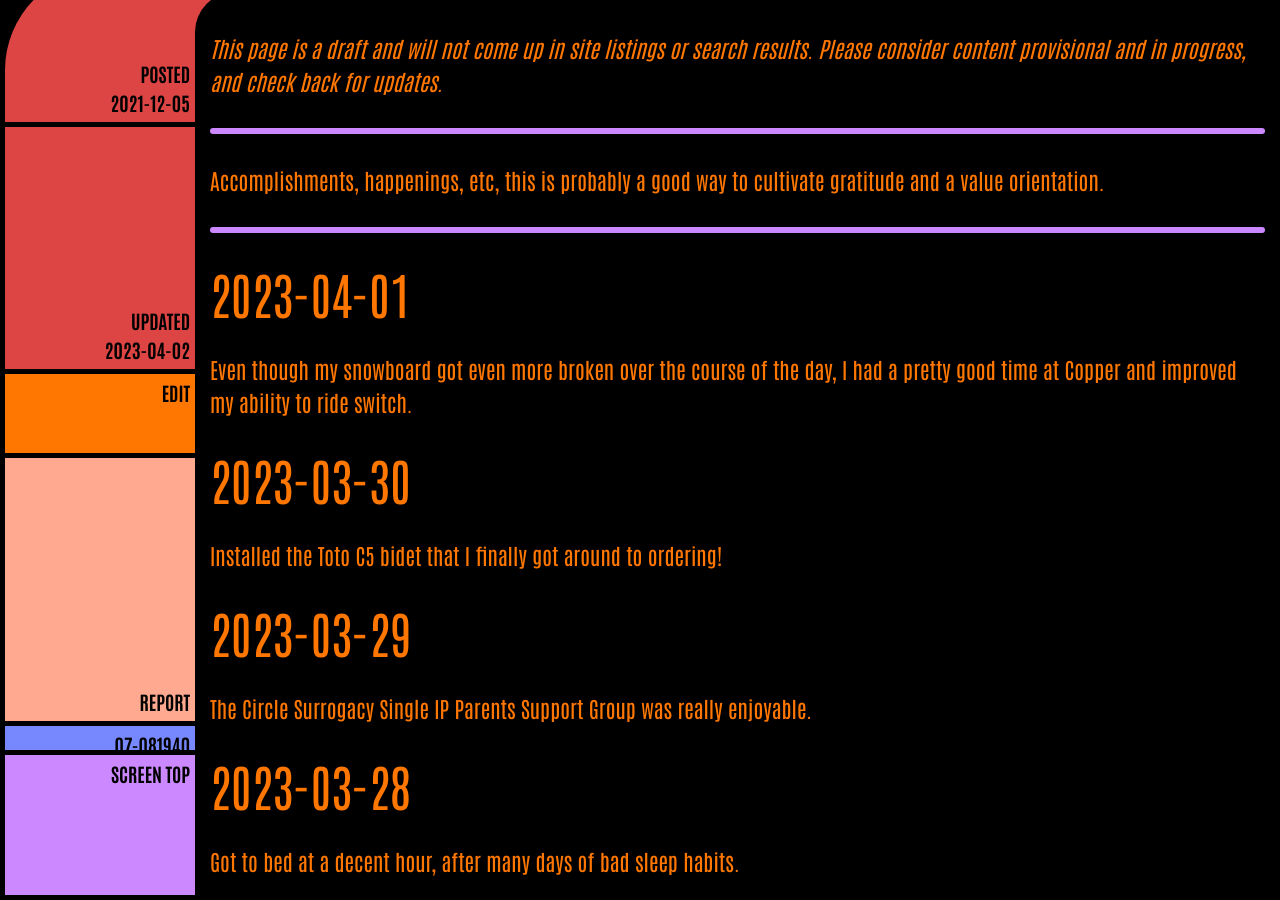
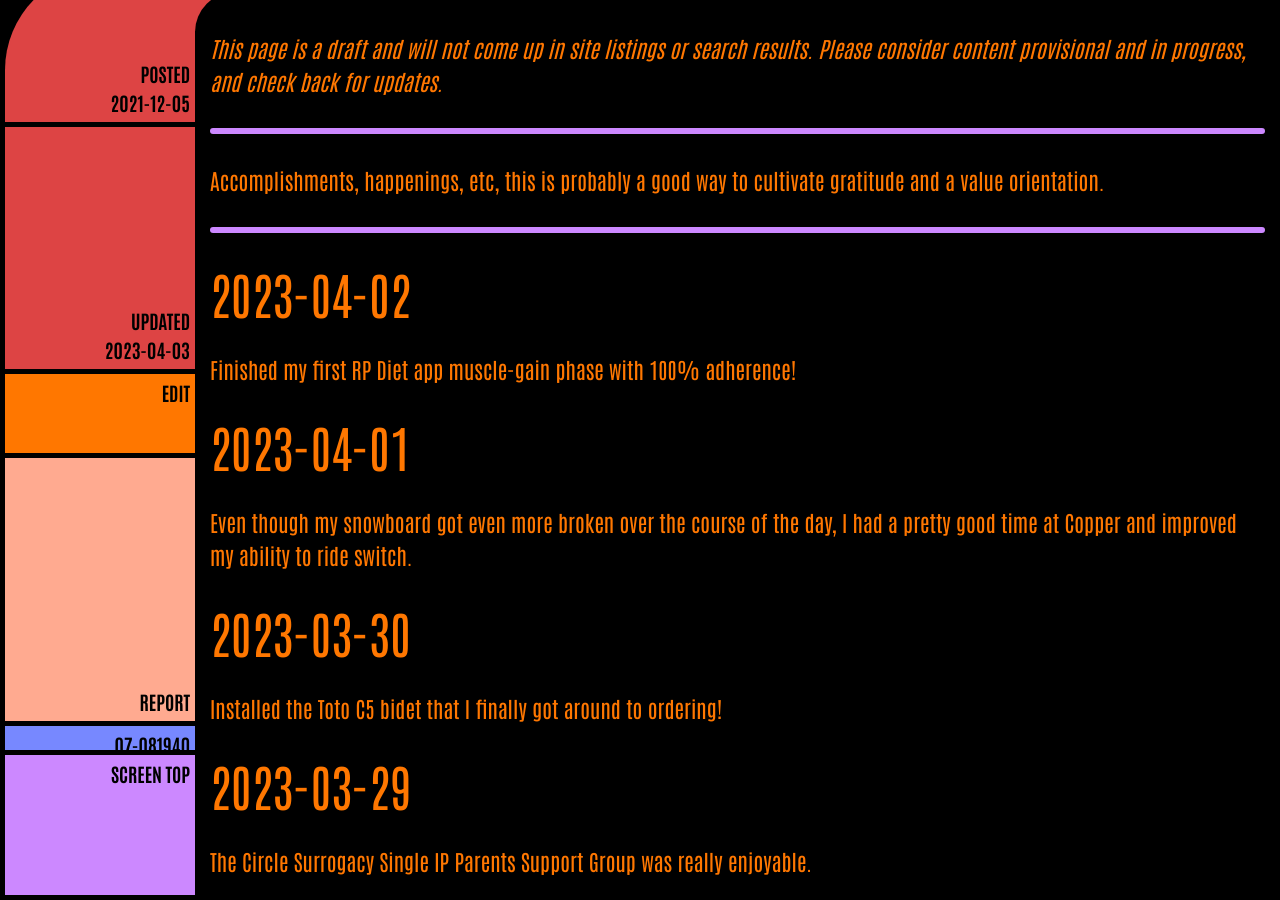
Before and after one commit to ArthurZey/arthurzey.github.io, a Jekyll site: the page built from _pages/one-good-thing.md, in a window 1280 px wide and 900 px high, scrolled down 333 px. Built offline with Jekyll 4.4.1, drawn with Linux system fonts in a browser that asks for light colours.

Commit message:
added 2023-04-02

```diff
--- a/_pages/one-good-thing.md
+++ b/_pages/one-good-thing.md
@@ -2,12 +2,16 @@
 title: One Good Thing
 description: "Accomplishments, happenings, etc, this is probably a good way to cultivate gratitude and a value orientation."
 date: "2021-12-05"
-last_modified_at: "2023-04-02T21:56:58+00:00"
+last_modified_at: "2023-04-03T15:29:17+00:00"
 tags:
   - happenings
   - draft
 sitemap: false
 ---
+
+## 2023-04-02
+Finished my first RP Diet app muscle-gain phase with 100% adherence!
+
 ## 2023-04-01
 Even though my snowboard got even more broken over the course of the day, I had a pretty good time at Copper and improved my ability to ride switch.
 
```
